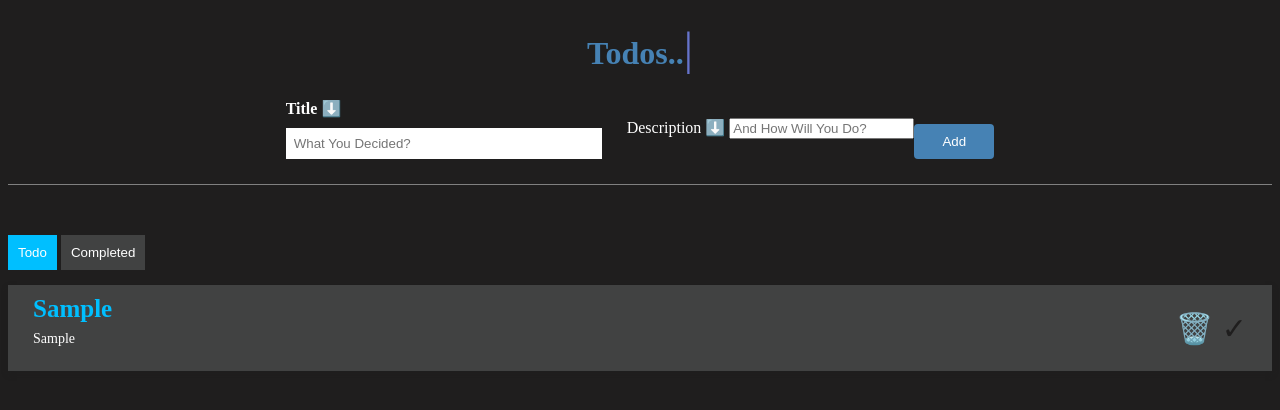
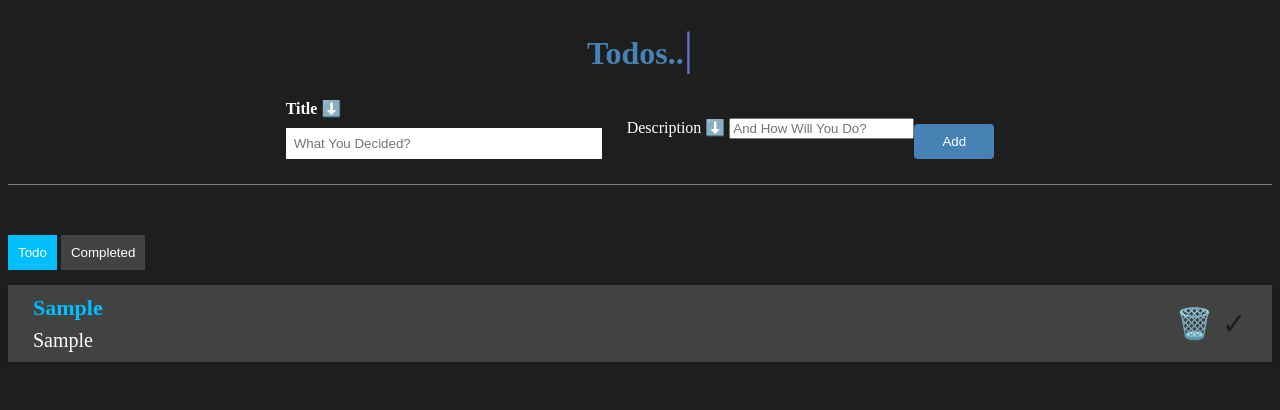
Before and after one commit to amShantanu/My-Todos, a website built with Vite: page index.html in a window 1280 px wide. Both pictures are taken after typing "Sample", "Sample" into the empty fields and a click on the button "Add". Built offline with nearby package versions, Linux system fonts and the light colour scheme.

Commit message:
Assistant checkpoint: Update todo item text styling for better hierarchy
Assistant generated file changes:
- style.css: Update todo list item styles

---

User prompt:

Can you place Description  below the title and make it simlar in size which look more better

```diff
--- a/style.css
+++ b/style.css
@@ -136,16 +136,17 @@ h1 {
 }
 
 .todo-list-items h3 {
-  font-size: 25px;
+  font-size: 22px;
   color: deepskyblue;
   font-weight: bold;
   margin: 0;
+  margin-bottom: 8px;
 }
 
 .todo-list-items p {
-  font-size: 14px;
+  font-size: 20px;
   color: #ffffff;
-  margin-top: 8px;
+  margin: 0;
 }
 
 .icons {
```
